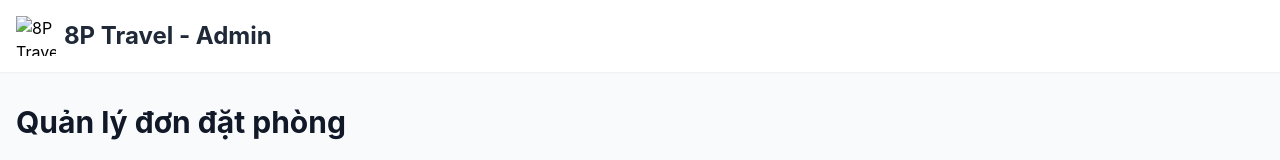
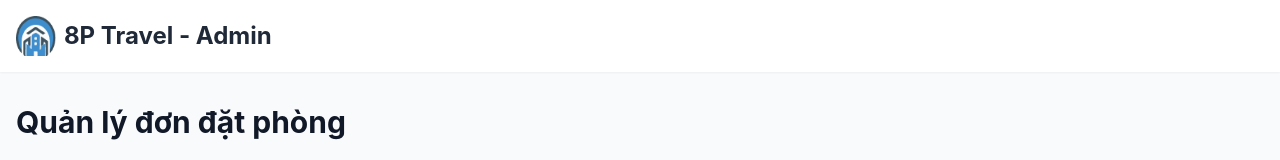
Before and after one commit to tnhai9630-sketch/8P_Travel, a website: page quan-ly-don-dat.html in a window 1280 px wide. Shown: the top 160 px of the page. Drawn offline with nearby package versions, Linux system fonts and the light colour scheme; no server answers.

Commit message:
Update quan-ly-don-dat.html

```diff
--- a/quan-ly-don-dat.html
+++ b/quan-ly-don-dat.html
@@ -35,7 +35,7 @@ button.statusBtn:hover { background-color: #2563EB; }
 <header class="bg-white shadow-sm py-4">
     <div class="container mx-auto flex justify-between items-center px-4">
         <div class="flex items-center space-x-2">
-            <img src="assets/Layer_1.png" alt="8P Travel Logo" class="h-10 w-10">
+            <img src="Layer_1.png" alt="8P Travel Logo" class="h-10 w-10">
             <span class="text-2xl font-bold text-gray-800">8P Travel - Admin</span>
         </div>
     </div>
@@ -256,4 +256,5 @@ document.addEventListener('DOMContentLoaded', async () => {
 </script>
 
 </body>
+
 </html>
```
